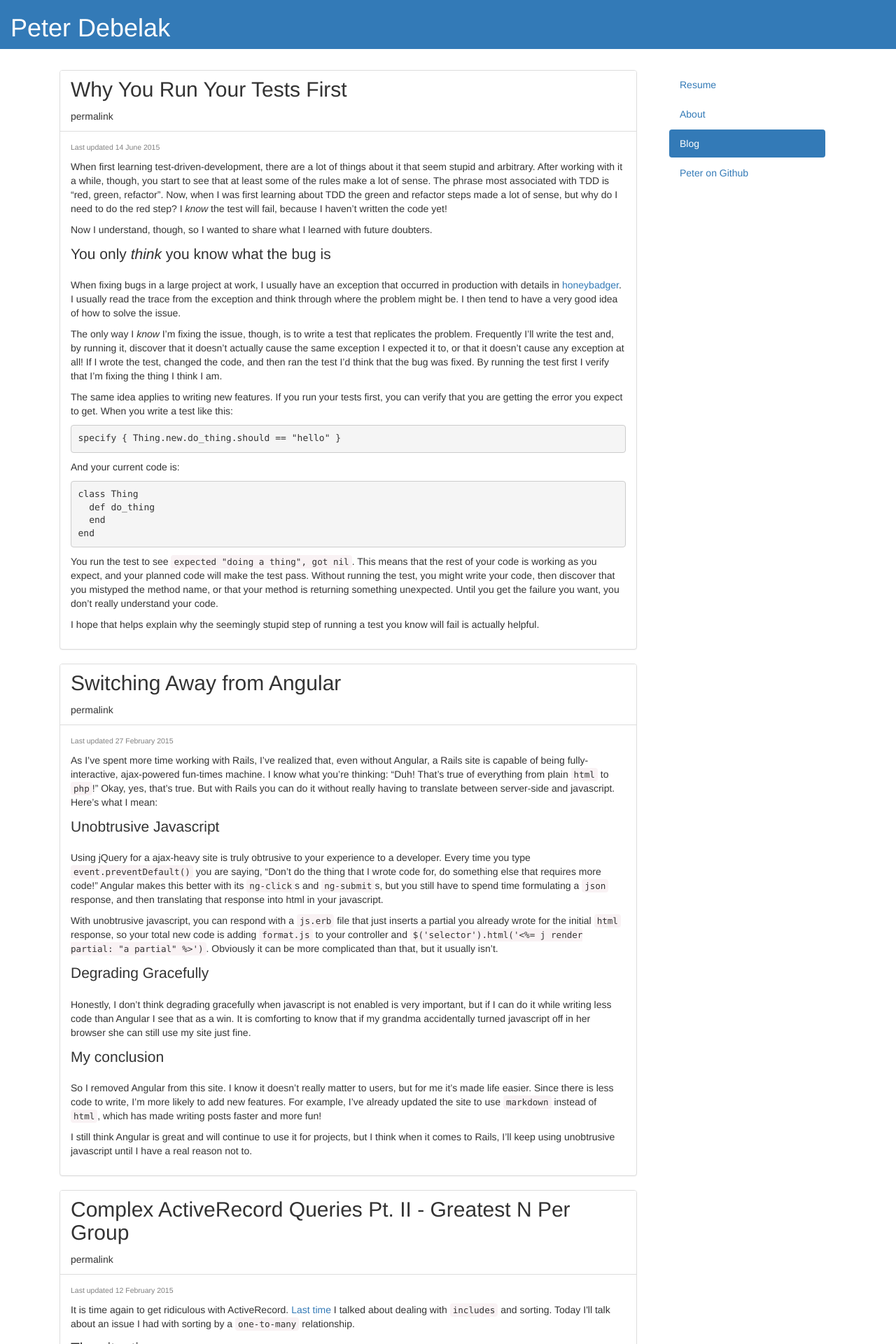
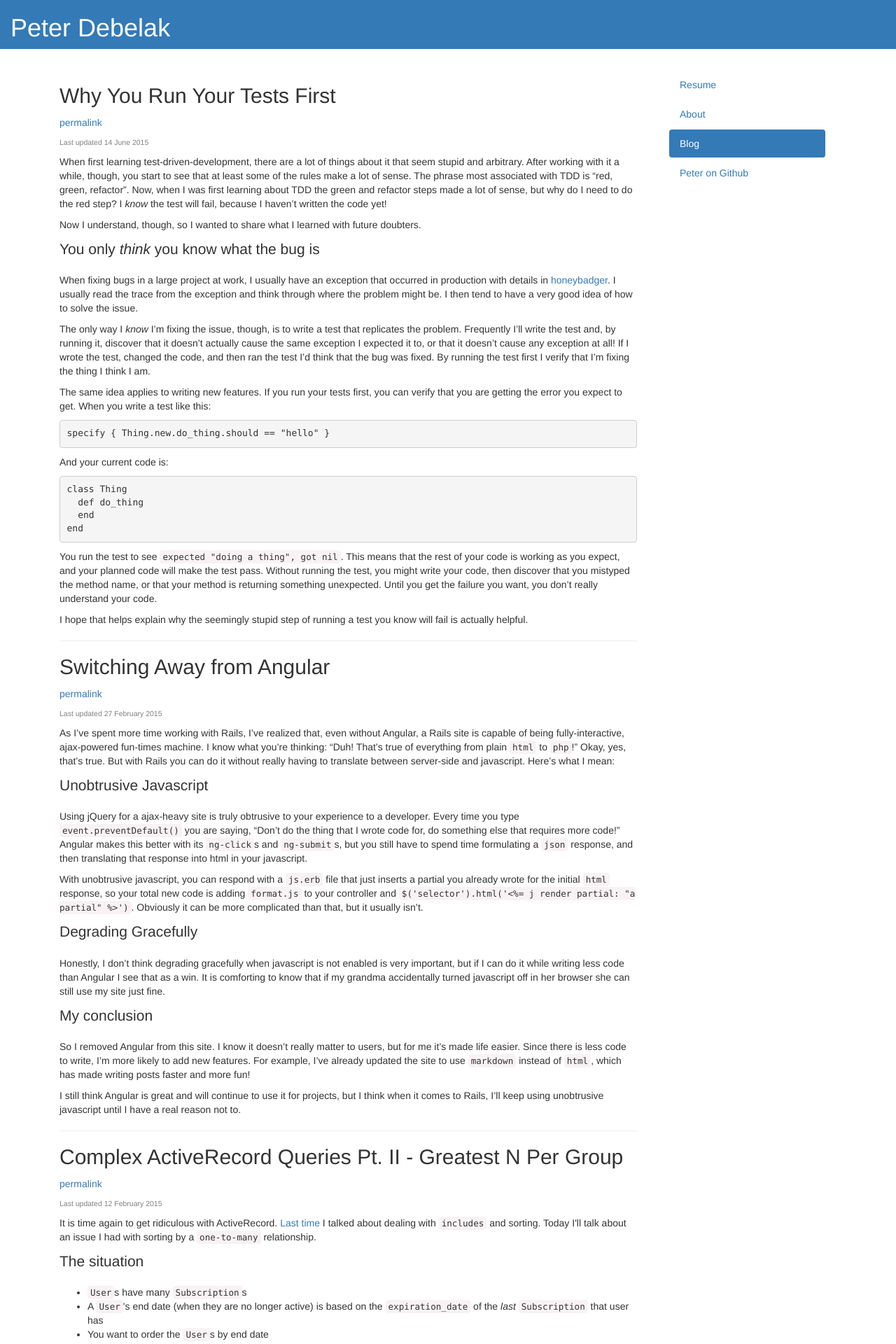
Before and after one commit to pdebelak/peterdebelak.com, a Jekyll site: the page built from blog/posts/index.html, in a window 1280 px wide. Shown: the top 1920 px of the page at 70% size. Built offline with Jekyll 4.4.1, drawn with Linux system fonts in a browser that asks for light colours; nearby versions of some CDN libraries; the list of posts is cut into pages by our own code.

Commit message:
Redo multi-post styling

```diff
--- a/blog/posts/index.html
+++ b/blog/posts/index.html
@@ -6,15 +6,10 @@ description: Posts about Ruby, Rails, and other technical topics from Peter Debe
 ---
 
 {% for post in paginator.posts %}
-  <div class="panel panel-default">
-    <div class="panel-heading">
-      <h1 class="panel-title">{{ post.title }}<br><small><a href="{{ post.url }}">permalink</a></small></h1>
-    </div>
-    <div class="panel-body">
-      <p class="date-line">Last updated {{ post.date | date_to_long_string }}</p>
-      {{ post.content }}
-    </div>
-  </div>
+  <h1 class="blog-index">{{ post.title }}<br><small><a href="{{ post.url }}">permalink</a></small></h1>
+  <p class="date-line">Last updated {{ post.date | date_to_long_string }}</p>
+  {{ post.content }}
+  <hr>
 {% endfor %}
 <nav>
   <ul class="pager">
--- a/css/main.scss
+++ b/css/main.scss
@@ -63,16 +63,11 @@ p.date-line {
   color: gray;
 }
 
-.panel-default .panel-heading {
-  background-color: #fff;
-}
-
-.panel-default .panel-heading h1 {
+h1.blog-index {
   font-size: 30px;
-}
-
-.panel-default .panel-heading h1 small {
-  font-size: 14px;
+  small {
+    font-size: 14px;
+  }
 }
 
 code {
```
Also changed, not shown: index.html (+6 -10 lines), images/favicon.ico, 6 other files.
